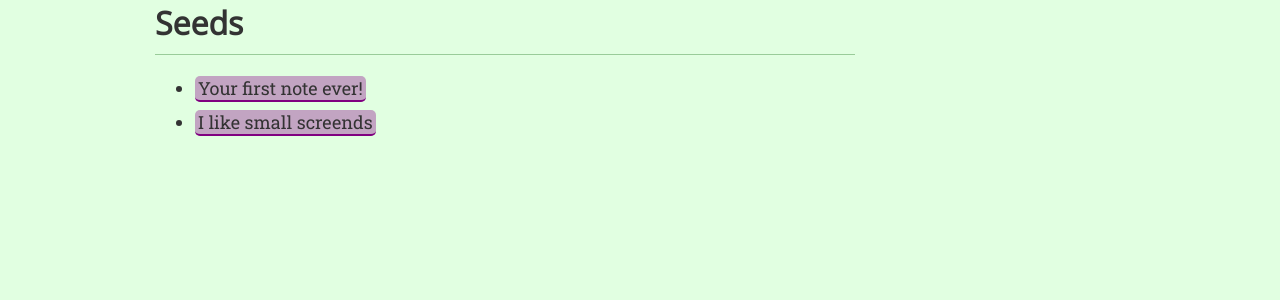
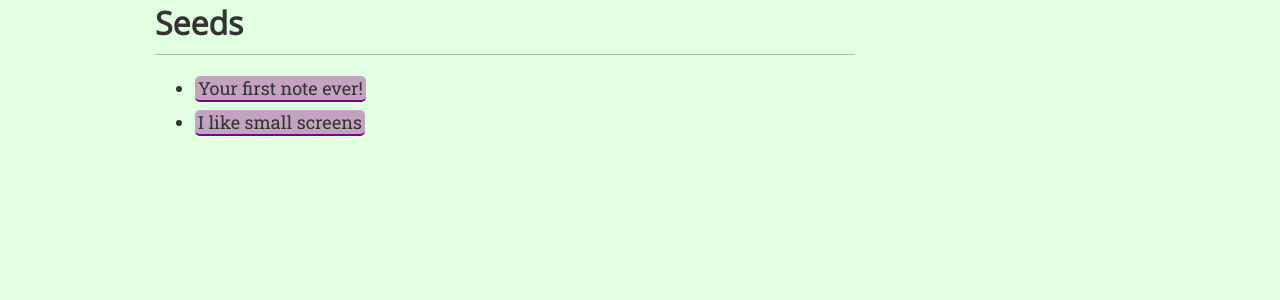
Before and after one commit to crixer18/lilium-digital-garden-jekyll, a Jekyll site: the page built from seeds/index.md, in a window 1280 px wide. Shown: the part 197-497 px from the top of the page. Built offline with Jekyll 4.4.1, drawn with Linux system fonts in a browser that asks for light colours; comment, search, counter and statistics services are not loaded.

Commit message:
Update index.md

```diff
--- a/seeds/index.md
+++ b/seeds/index.md
@@ -6,4 +6,4 @@ title: Seeds
 # Seeds
 
 * [Your first note ever!](first-post.md)
-* [I like small screends](second-post.md)
+* [I like small screens](second-post.md)
```
